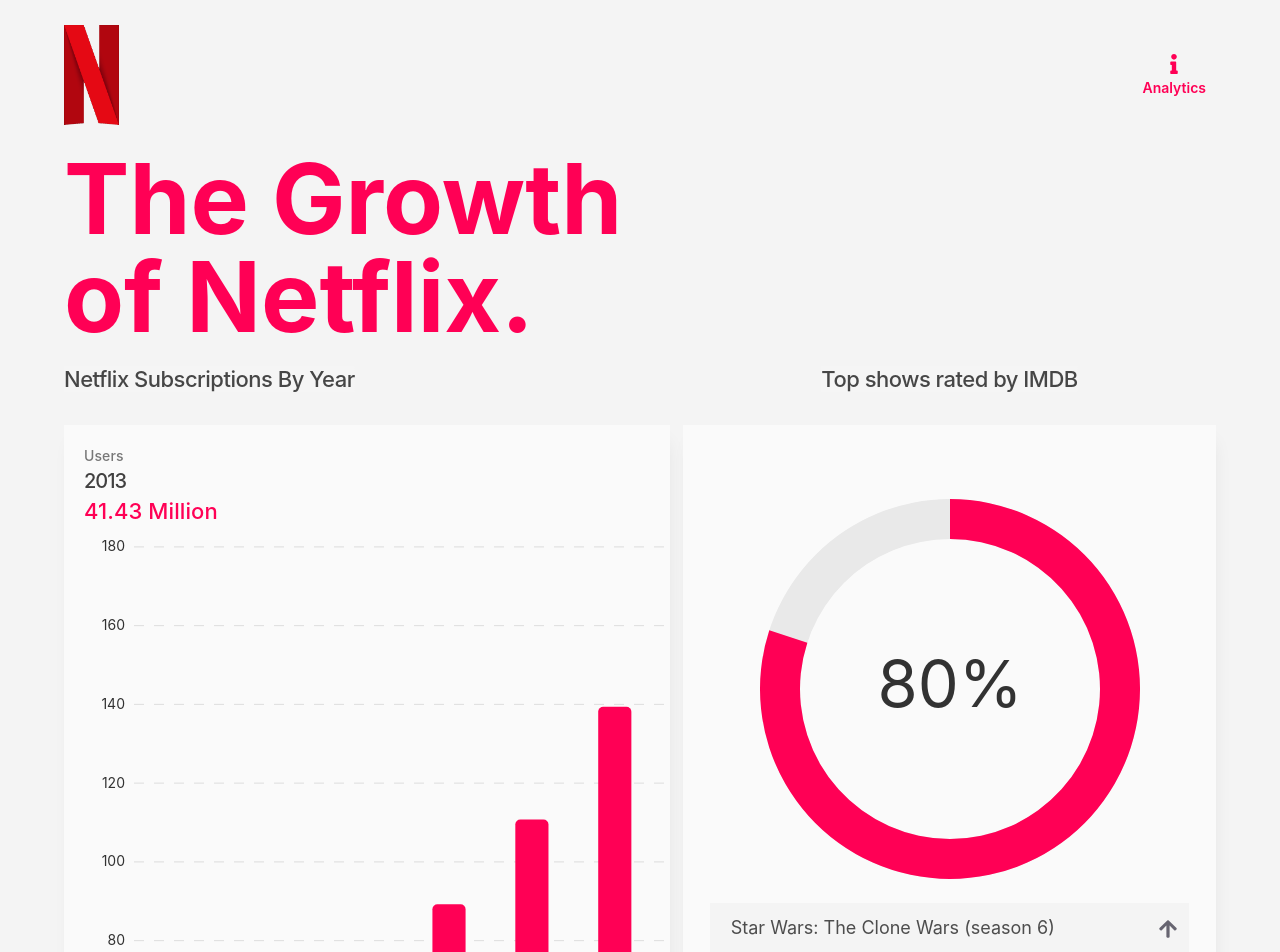
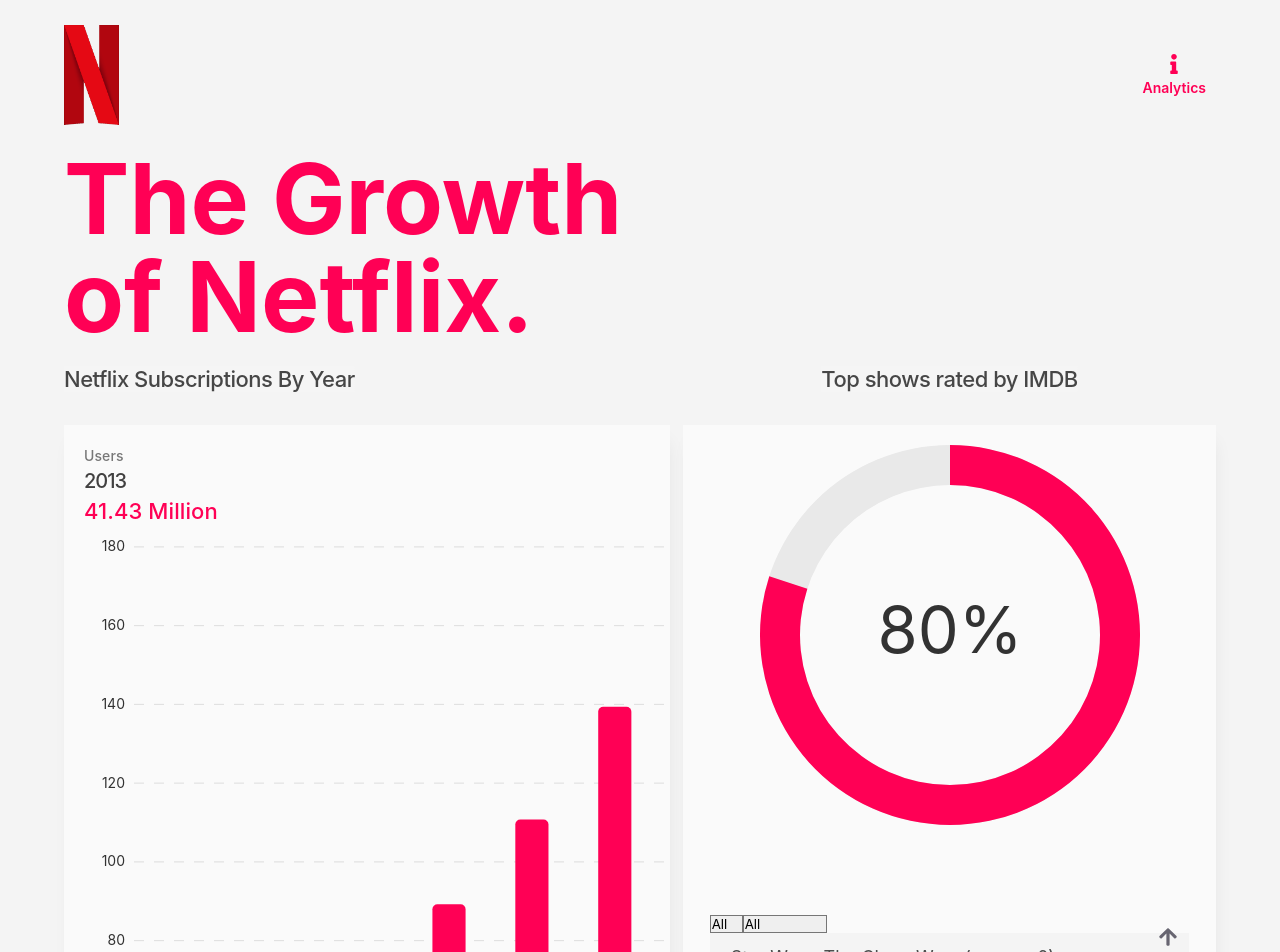
Before and after one commit to jackstride/Netflix-Analytics, a React (Create React App) app in the folder client/: page / in a window 1280 px wide. Shown: the top 952 px of the page. Built offline with nearby package versions, Linux system fonts and the light colour scheme.

Commit message:
Setting filters

```diff
--- a/client/src/App.js
+++ b/client/src/App.js
@@ -16,7 +16,7 @@
 let App = () => {
   return (
     <div style={{ position: "relative" }}>
-      <Intro />
+      {/* <Intro /> */}
       <div className="app_container">
         <Header />
         <div className="a_question">
--- a/client/src/Components/DonutChart.js
+++ b/client/src/Components/DonutChart.js
@@ -10,7 +10,10 @@
     super(props);
     this.state = {
       data: "",
+      filteredData: "",
       singleData: "",
+      year: "all",
+      showLength: "all",
     };
   }
 
@@ -18,8 +21,9 @@
   componentDidMount() {
     d3.csv(file).then((res) => {
       let data = res;
-      data = data.filter((data) => data.IMDB_Rating >= 80);
-      this.setState({ data: data });
+      // Did filter by rating but changed to data to comparte with stock chart
+      // data = data.filter((data) => data.IMDB_Rating >= 80);
+      data = this.setState({ data: data, filteredData: data });
       this.setState({
         singleData: this.state.data[0],
       });
@@ -27,15 +31,89 @@
     });
   }
 
+  filter = (e) => {
+    let getYear = this.state.year;
+
+    let getLength = this.state.showLength;
+
+    // Set value of year or show length
+    if (e.target.className == "length") {
+      this.setState({ showLength: e.target.value });
+      getLength = e.target.value;
+    } else if (e.target.className == "year") {
+      this.setState({ year: e.target.value });
+      getYear = e.target.value;
+    }
+
+    // Check value of year
+    if (getYear != "all") {
+      let data = this.state.data.filter((data) => {
+        let dateRange = new Date(data.premiereDate);
+        let start = new Date("01/01/" + getYear);
+        let finish = new Date("12/31/" + getYear);
+        return dateRange >= start && dateRange <= finish;
+      });
+      this.setState({ filteredData: data });
+    } else {
+      this.setState({ filteredData: this.state.data });
+    }
+
+    // Check value of length
+    if (getLength != "all") {
+      let data = this.state.filteredData.filter((data) => {
+        if (getLength >= 60) {
+          return data.Max_Length > getLength;
+        } else {
+          let start = getLength;
+          let finish = getLength + 10;
+          return data.Max_Length >= start && data.Max_Length <= finish;
+        }
+      });
+      this.setState({ filteredData: data });
+    } else {
+      return;
+    }
+  };
+
   loadOptions = () => {
     return (
       <div className="donut_select">
+        <div className="donut_filters">
+          <select
+            className="year"
+            onChange={(e) => {
+              this.filter(e);
+            }}
+          >
+            <option value="all">All</option>
+            <option value="2013">2013</option>
+            <option value="2014">2014</option>
+            <option value="2015">2015</option>
+            <option value="2016">2016</option>
+            <option value="2017">2017</option>
+          </select>
+          <select
+            className="length"
+            onChange={(e) => {
+              this.filter(e);
+            }}
+          >
+            <option value="all">All</option>
+            <option value="20">20</option>
+            <option value="30">30</option>
+            <option value="40">40</option>
+            <option value="50">50</option>
+            <option value="60">Over an hour</option>
+          </select>
+        </div>
         <select
           onChange={(e) => {
-            this.setState({ singleData: this.state.data[e.target.value] });
+            this.setState({
+              singleData: this.state.filteredData[e.target.value],
+            });
           }}
         >
-          {this.state.data.map((item, index) => {
+          {this.state.filteredData.map((item, index) => {
             return (
               <option key={index} value={index}>
                 {item.Title}
@@ -58,6 +136,10 @@
           <div className="item_info">
             <h5>IMDB Rating</h5>
             <h3>{this.state.singleData.IMDB_Rating}</h3>
+          </div>
+          <div className="item_info">
+            <h5>Length</h5>
+            <h3>{this.state.singleData.Max_Length + " Minutes"}</h3>
           </div>
         </div>
       </div>
--- a/client/src/Components/Title.js
+++ b/client/src/Components/Title.js
@@ -8,22 +8,22 @@
     {
       title: "Netflix Subscriptions By Year",
       bodyText:
-        "According to Wikipedia, Netflix has over 160 millions customers spanning over 40 countires. ",
+        "In 2019, Netflix has over 160 millions customers spanning over 40 countires. That's an increase of 125 million from 2013.",
     },
     {
       title: "Top shows rated by IMDB",
       bodyText:
-        "The rating is calculated by averaging all registered users who vote on IMDB. This is only a short selection. Netflix has many high rated shows.",
+        "Users who are registed on IMDB are able to rate movies and tv shows. Here's a list of Netflix original content that has scored 80% or above.",
     },
     {
       title: "The competitors",
       bodyText:
-        "Netflix began it's streaming service in 2007 where as Amazon begna their service in 2007. As time progressed, other companies began their own steaming service to rival the giants",
+        "Netflix began it's streaming service in 2007 whilst Amazon Prime content began service in 2006. As time progressed, other companies began their own steaming service to rival the giants",
     },
     {
       title: "Rating by Genres",
       bodyText:
-        "There are many genres on Netflix, here are a few that are highly scored on IMDB.",
+        "Netflix consists of many genres. Here are some that scored high in ratings by watchers.",
     },
     {
       title: "Average length of one episode",
@@ -33,7 +33,7 @@
     {
       title: "Netflix Stock Data",
       bodyText:
-        "Netflix's stock price has flucated throughout the last for year. A noticeable rise was in October 2016 where Netflix published their third-quater earnings with strong internation subscriber growth. July 18th 2019 saw a decline in price due to a large drop in subscribers. ",
+        "Netflix's stock price has flucated throughout the last for year. A noticeable rise was in October 2016 where Netflix published their third-quater earnings with strong internation subscriber growth. July 18th 2019 saw a decline in price due to a large drop in subscribers.",
     },
   ]);
 
--- a/client/src/index.css
+++ b/client/src/index.css
@@ -299,6 +299,10 @@
 
 /* Donut Chart */
 
+#donutchart {
+  margin-top: 20px;
+}
+
 .partTwo {
   display: flex;
   align-items: center;
@@ -310,7 +314,6 @@
   width: auto;
   display: flex;
   flex-direction: column;
-  padding: 20px 0px;
   width: 95%;
   margin: 0 auto;
 }
@@ -355,8 +358,9 @@
 .donut_select {
   width: 90%;
   height: fit-content;
-  margin-top: 20px;
+  margin: auto 0;
   position: relative;
+
 }
 
 .donut_select>select {
@@ -367,6 +371,7 @@
   font-size: 18px;
   color: rgb(77, 77, 77);
   padding-left: 20px;
+  margin-bottom: 20px;
 }
 
 .donut_select>span {
@@ -385,6 +390,7 @@
   width: 90%;
   display: grid;
   grid-auto-rows: 50px;
+  grid-template-columns: 50% 50%;
   gap: 10px;
   margin-top: 10px;
 }
```
